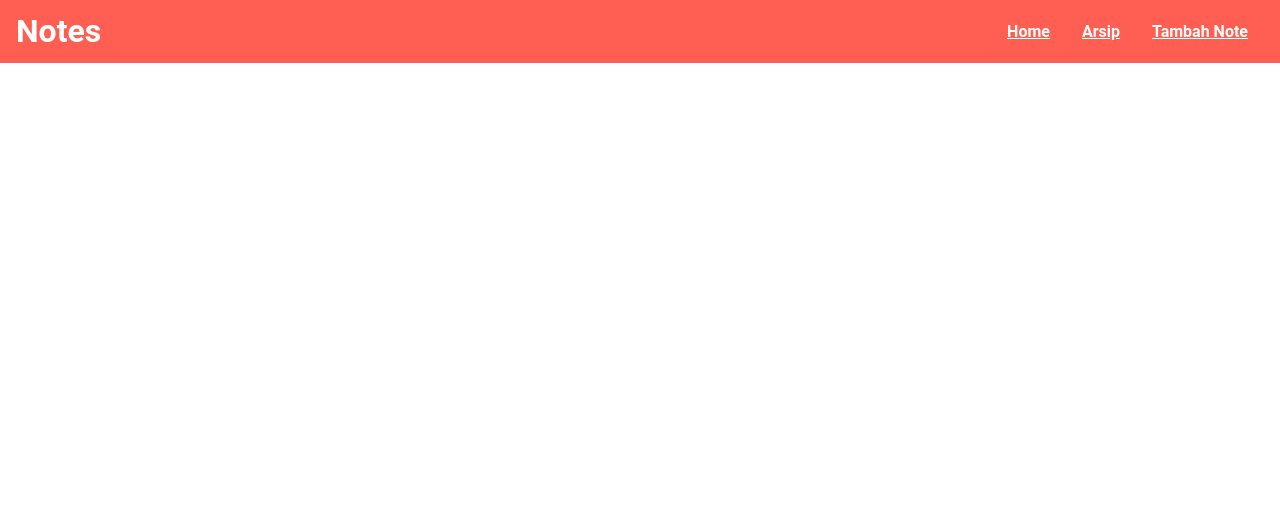
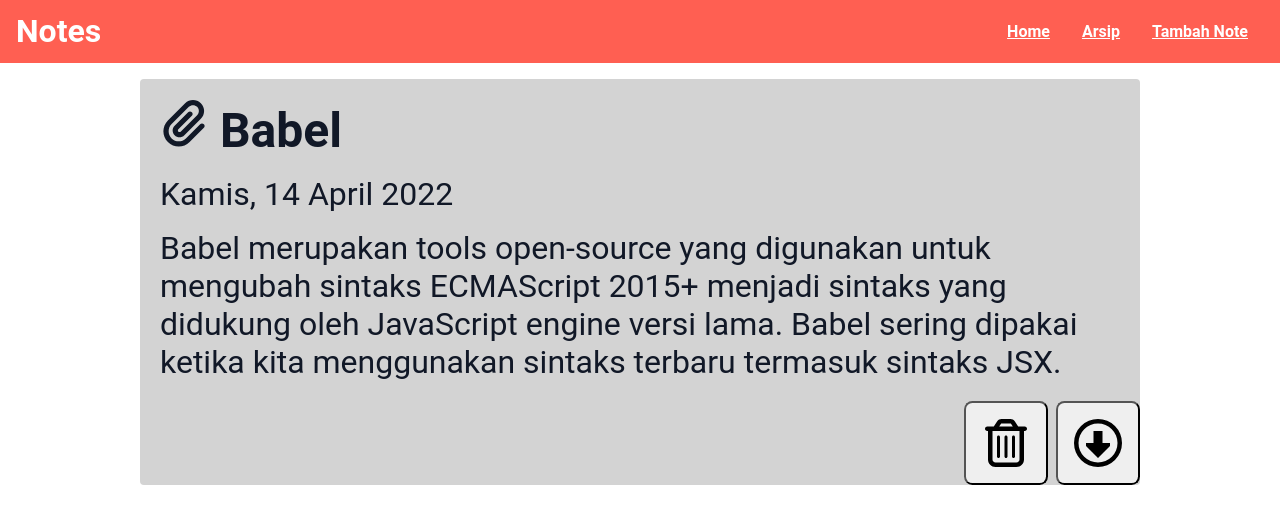
Before and after one commit to areef44/react-notes-app, a React (Vite) app: page /notes/1 in a window 1280 px wide. Shown: the top 524 px of the page. Built offline with nearby package versions, Linux system fonts and the light colour scheme.

Commit message:
fix detail archive and unarchive

```diff
--- a/package.json
+++ b/package.json
@@ -14,6 +14,7 @@
     "prop-types": "^15.8.1",
     "react": "^18.3.1",
     "react-dom": "^18.3.1",
+    "react-icons": "^5.4.0",
     "react-router-dom": "^7.1.1"
   },
   "devDependencies": {
--- a/src/components/ArchivedButton.tsx
+++ b/src/components/ArchivedButton.tsx
@@ -1,4 +1,5 @@
 import React from "react";
+import { FaRegCircleDown } from "react-icons/fa6";
 
 interface ArchiveButtonProps {
   id: number;
@@ -12,7 +13,7 @@
 
   return (
     <button className="note-item__archive-button" onClick={handleArchive}>
-      Arsipkan
+      <FaRegCircleDown />
     </button>
   );
 };
--- a/src/components/DeleteButton.tsx
+++ b/src/components/DeleteButton.tsx
@@ -1,4 +1,5 @@
 import React from "react";
+import { FaRegTrashCan } from "react-icons/fa6";
 
 interface DeleteButtonProps {
   id: number;
@@ -12,7 +13,7 @@
 
     return (
       <button className="note-item__delete-button" onClick={handleDelete}>
-        Hapus
+        <FaRegTrashCan />
       </button>
     );
 
--- a/src/components/NoteApp.tsx
+++ b/src/components/NoteApp.tsx
@@ -2,6 +2,7 @@
 import NoteHeader from "./NoteHeader";
 import HomePage from "../pages/HomePage";
 import AddPage from "../pages/AddPage";
+import DetailPage from "../pages/DetailPage"
 import { Route, Routes } from "react-router-dom";
 import ArchivePage from "../pages/ArchivePage";
 
@@ -16,6 +17,7 @@
           <Route path="/" element={<HomePage />} />
           <Route path="/archive" element={<ArchivePage />} />
           <Route path="/add" element={<AddPage />} />
+          <Route path="/notes/:id" element={<DetailPage />} />
         </Routes>
       </main>
     </div>
--- /dev/null
+++ b/src/components/NoteDetail.tsx
@@ -0,0 +1,46 @@
+import React from "react";
+import Note from "../interface/noteIface";
+import DeleteButton from "./DeleteButton";
+import ArchiveButton from "./ArchivedButton";
+import { deleteNote,archivedNote,showFormattedDate, unArchivedNote } from "../utils";
+import UnarchiveButton from "./UnarchivedButton";
+import { useNavigate } from "react-router-dom";
+import { FaPaperclip } from "react-icons/fa6";
+
+const NoteDetail: React.FC<Note> = ({ id, title, createdAt, body, archived }) => {
+  const navigate = useNavigate();
+
+  const handleDelete = () => {
+    deleteNote(id);
+    navigate('/')
+  };
+  const handleArchive = () => {
+    archivedNote(id);
+    navigate('/');
+  };
+  const handleUnarchive = () => {
+    unArchivedNote(id);
+    navigate('/')
+  }
+  return (
+    <div className="note-app__body note-detail__body">
+        <div className="note-item__content">
+          <h3 className="note-item-detail__title"><FaPaperclip /> {title}</h3>
+          <p className="note-item-detail__date">{showFormattedDate(createdAt)}</p>
+          <p className="note-item-detail__body">{body}</p>
+        </div>
+        <div className="note-item__action">
+          <DeleteButton id={id} onDelete={handleDelete} />
+          {
+            archived ? (
+              <UnarchiveButton id={id} onUnarchive={handleUnarchive}/>
+            ) : (
+              <ArchiveButton id={id} onArchive={handleArchive} />
+            )
+          }
+        </div>
+    </div>
+  );
+};
+
+export default NoteDetail;
--- a/src/components/NoteItem.tsx
+++ b/src/components/NoteItem.tsx
@@ -1,20 +1,17 @@
 import React from "react";
 import Note from "../interface/noteIface";
 import NoteItemContent from "./NoteItemContent";
-import DeleteButton from "./DeleteButton";
-import ArchiveButton from "./ArchivedButton";
-import UnarchiveButton from "./UnarchivedButton";
 
 interface NoteItemProps {
   note: Note;
-    onDelete: (id: number) => void;
-    onArchive?: (id: number) => void;
-    onUnarchive?: (id: number) => void;
 }
 
-const NoteItem: React.FC<NoteItemProps> = ({ note, onDelete, onArchive, onUnarchive }) => {
+const NoteItem: React.FC<NoteItemProps> = ({
+  note,
+}) => {
   return (
     <div className="note-item">
+
       <NoteItemContent
         id={note.id}
         title={note.title}
@@ -22,17 +19,8 @@
         createdAt={note.createdAt}
         archived={note.archived}
       />
-                <div className="note-item__action">
-                    <DeleteButton id={note.id} onDelete={onDelete} />
-                    {   note.archived ? (
-                            <UnarchiveButton id={note.id} onUnarchive={onUnarchive ?? (() => {})}/>
-                    ) : (
-                            <ArchiveButton id={note.id} onArchive={onArchive ?? (() => {})}/>
-                    )}
     </div>
-
-            </div>
-        )
-}
+  );
+};
 
 export default NoteItem;
--- a/src/components/NoteItemContent.tsx
+++ b/src/components/NoteItemContent.tsx
@@ -1,18 +1,21 @@
 import React from "react";
 import Note from "../interface/noteIface";
 import { showFormattedDate } from "../utils";
+import { Link } from "react-router-dom";
+import { FaPaperclip } from "react-icons/fa6";
 
 interface NoteItemContentProps extends Note {}
 
-const NoteItemContent: React.FC<NoteItemContentProps> = ({ title, createdAt, body }) => {
+const NoteItemContent: React.FC<NoteItemContentProps> = ({ id, title, createdAt, body }) => {
         return (
-            <div className="note-item__content">
-                <h3 className="note-item__title">{title}</h3>
-                <p className="note-item__date">{showFormattedDate(createdAt)}</p>
-                <p className="note-item__body">{body}</p>
-            </div>
+                <div className="note-item__content">
+                  <Link to={`/notes/${id}`}>
+                    <h3 className="note-item__title"><FaPaperclip /> {title}</h3>
+                  </Link>
+                    <p className="note-item__date">{showFormattedDate(createdAt)}</p>
+                    <p className="note-item__body">{body}</p>
+                </div>
         )
-
 }
 
 export default NoteItemContent;
--- a/src/components/UnarchivedButton.tsx
+++ b/src/components/UnarchivedButton.tsx
@@ -1,4 +1,5 @@
 import React from "react";
+import { FaRegCircleUp } from "react-icons/fa6";
 
 interface UnarchiveButtonProps {
     id: number;
@@ -11,7 +12,7 @@
     };
       return (
         <button className="note-item__unarchive-button" onClick={handleUnarchive}>
-          Pindahkan
+          <FaRegCircleUp />
         </button>
       );
   }
--- /dev/null
+++ b/src/pages/DetailPage.tsx
@@ -0,0 +1,44 @@
+import React from 'react';
+import NoteDetail from '../components/NoteDetail';
+import { getNote } from '../utils';
+import { useParams } from 'react-router-dom';
+import Note from '../interface/noteIface';
+
+// State untuk DetailPage
+interface DetailPageState {
+  notes: Note | null;
+}
+
+interface DetailPageProps {
+    id: number;
+  }
+
+const DetailPageWrapper: React.FC = () => {
+    const { id } = useParams();
+
+    return <DetailPage id={Number(id)}/>;
+}
+
+class DetailPage extends React.Component<DetailPageProps,DetailPageState> {
+  constructor(props: DetailPageProps) {
+    super(props);
+
+    this.state = {
+      notes: getNote(props.id),
+    };
+  }
+
+  render() {
+   const { notes } = this.state;
+
+   if (!notes) {
+    return <p>Note not found!</p>;
+   }
+
+   return (
+        <NoteDetail {...notes} />
+    );
+  }
+}
+
+export default DetailPageWrapper;
--- a/src/styles/style.css
+++ b/src/styles/style.css
@@ -183,6 +183,7 @@
     overflow: hidden;
     display: flex;
     flex-direction: column;
+    background-color: lightgray;
   }
 
   .note-item__content {
@@ -209,49 +210,53 @@
 
   .note-item__action {
     display: flex;
+    justify-content: end;
+    gap: 0.5rem;
   }
 
   .note-item__delete-button,.note-item__archive-button,.note-item__unarchive-button {
-    display: block;
-    width: 100%;
-    border: 0;
-    border-top: 1px solid #aaa;
-    padding: 8px 0;
-    font-family: 'Roboto', sans-serif;
-    font-weight: bold;
-    cursor: pointer;
+    font-size: 3rem;
+    padding: 1rem;
+    border-radius: 50%;
   }
 
   .note-item__delete-button {
-    color: white;
-    background-color: #ff5f52;
+    display: flex;
+    justify-content: center;
+    align-items: center;
+    color: black;
+    border-radius: 10%;
   }
 
   .note-item__archive-button {
-    color: white;
-    background-color: #198754;
-
+    display: flex;
+    justify-content: center;
+    align-items: center;
+    color: black;
+    border-radius: 10%;
   }
 
   .note-item__unarchive-button {
-    color: white;
-    background-color: #ffcc00;
-
+    display: flex;
+    justify-content: center;
+    align-items: center;
+    color: black;
+    border-radius: 10%;
   }
 
   .note-item__archive-button:hover {
     background-color: white;
-    color: #198754;
+    color: #ffcc00;
   }
 
   .note-item__unarchive-button:hover {
     background-color: white;
-    color: #ffcc00;
+    color: #198754;
   }
 
   .note-item__delete-button:hover {
     background-color: white;
-    color: #ff5f52;
+    color: red;
   }
 
   button[disabled] {
@@ -264,6 +269,27 @@
     background-color: #ccc; /* Same color as the disabled state */
     border: 1px solid #ccc; /* Match the border color */
     color: #999; /* Optional: Change text color if needed */
+  }
+
+  .note-detail__body {
+    background-color: lightgrey;
+     /* Opsional, menambahkan jarak di dalam kontainer */
+    border-radius: 4px; /* Opsional, menambahkan sudut melengkung */
+  }
+
+  .note-item-detail__title{
+    font-size: 3rem;
+    padding: 0.5rem;
+  }
+
+  .note-item-detail__date{
+    font-size: 2rem;
+    padding: 0.5rem;
+  }
+
+  .note-item-detail__body{
+    font-size: 2rem;
+    padding: 0.5rem;
   }
 
   @media only screen and (min-width: 500px) {
--- a/src/utils/index.ts
+++ b/src/utils/index.ts
@@ -98,6 +98,20 @@
   });
 }
 
+function getNote(id : number) {
+  if (!id) {
+    return null;
+  }
+
+  const filteredNotes = notes.filter((note) => note.id === id);
+
+  if (!filteredNotes.length) {
+    return null;
+  }
+
+  return filteredNotes[0];
+}
 
 
-export { notes, showFormattedDate, getNotes, addNote, deleteNote, archivedNote, unArchivedNote };
+
+export { notes, showFormattedDate, getNotes, addNote, deleteNote, archivedNote, unArchivedNote, getNote };
```
Also changed, not shown: 1 other file (tests, documents, lock files or other folders). Lines whose indentation alone changed are shown as unchanged.
